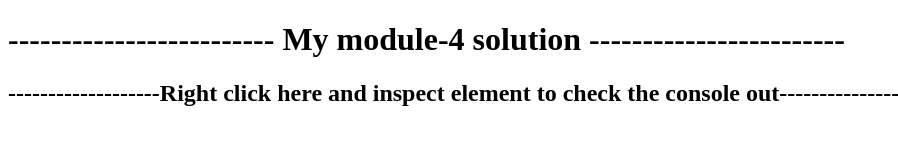
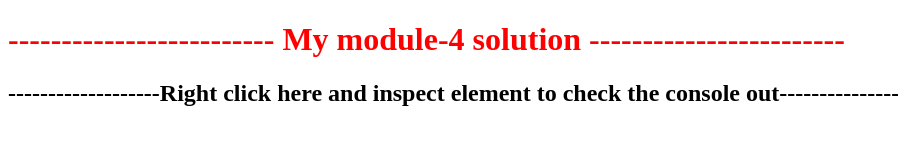
Before and after one commit to NMAHESH456/NMAHESH456.github.io77, a plain HTML site: page assignment 4/index.html in a window 1280 px wide. Shown: the whole page, without its empty margins (0-898 px from the left). Drawn offline with Linux system fonts and the light colour scheme.

Commit message:
Update index.html

```diff
--- a/assignment 4/index.html
+++ b/assignment 4/index.html
@@ -4,7 +4,7 @@
 	<title></title>
 </head>
 <body>
-	<h1>------------------------- My module-4 solution ------------------------</h1>
+	<h1 style="color: red">------------------------- My module-4 solution ------------------------</h1>
   <h2>-------------------Right click here and inspect element to check the console out--------------------</h2>
 	<script src="script.js" ="text/javascript">
 
```
